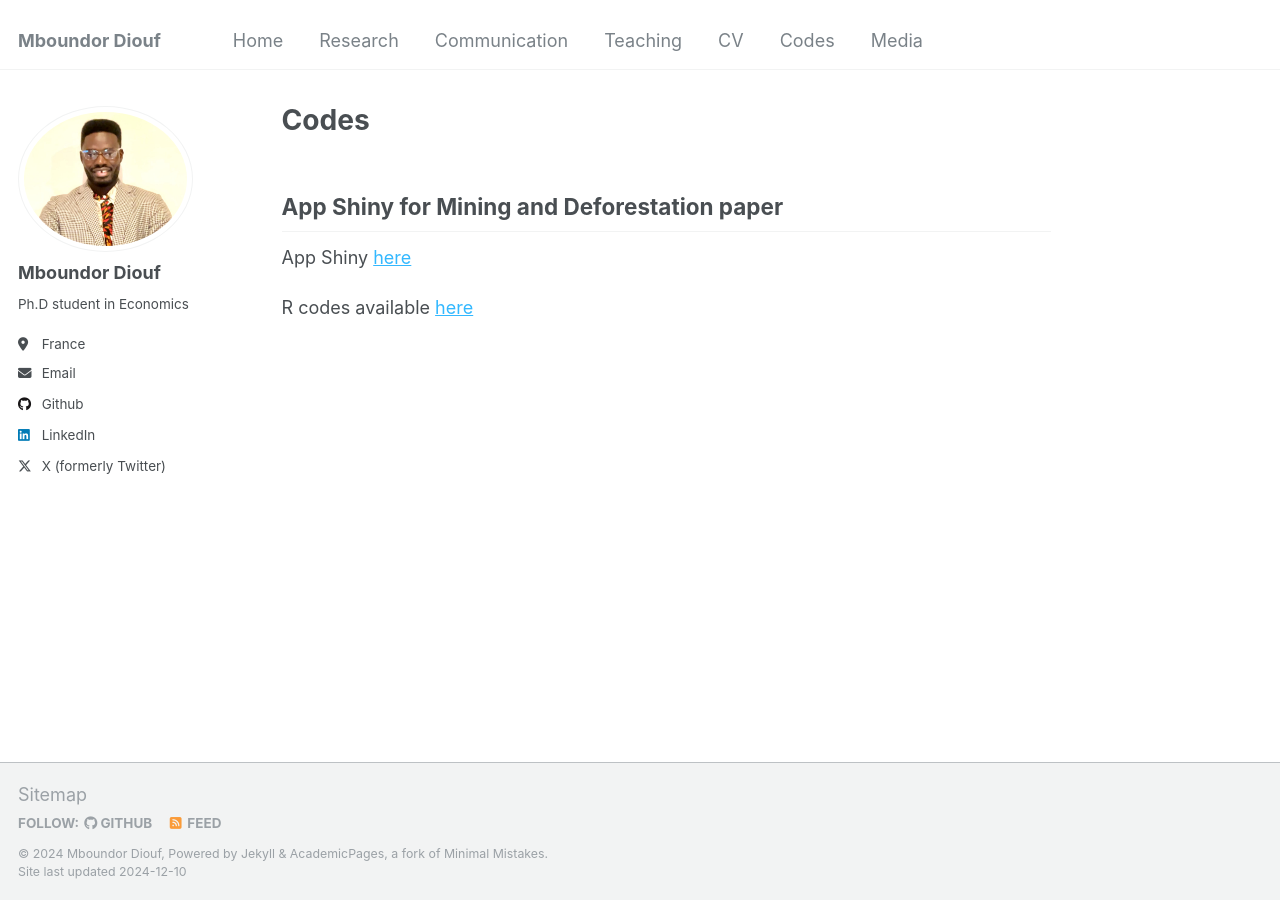
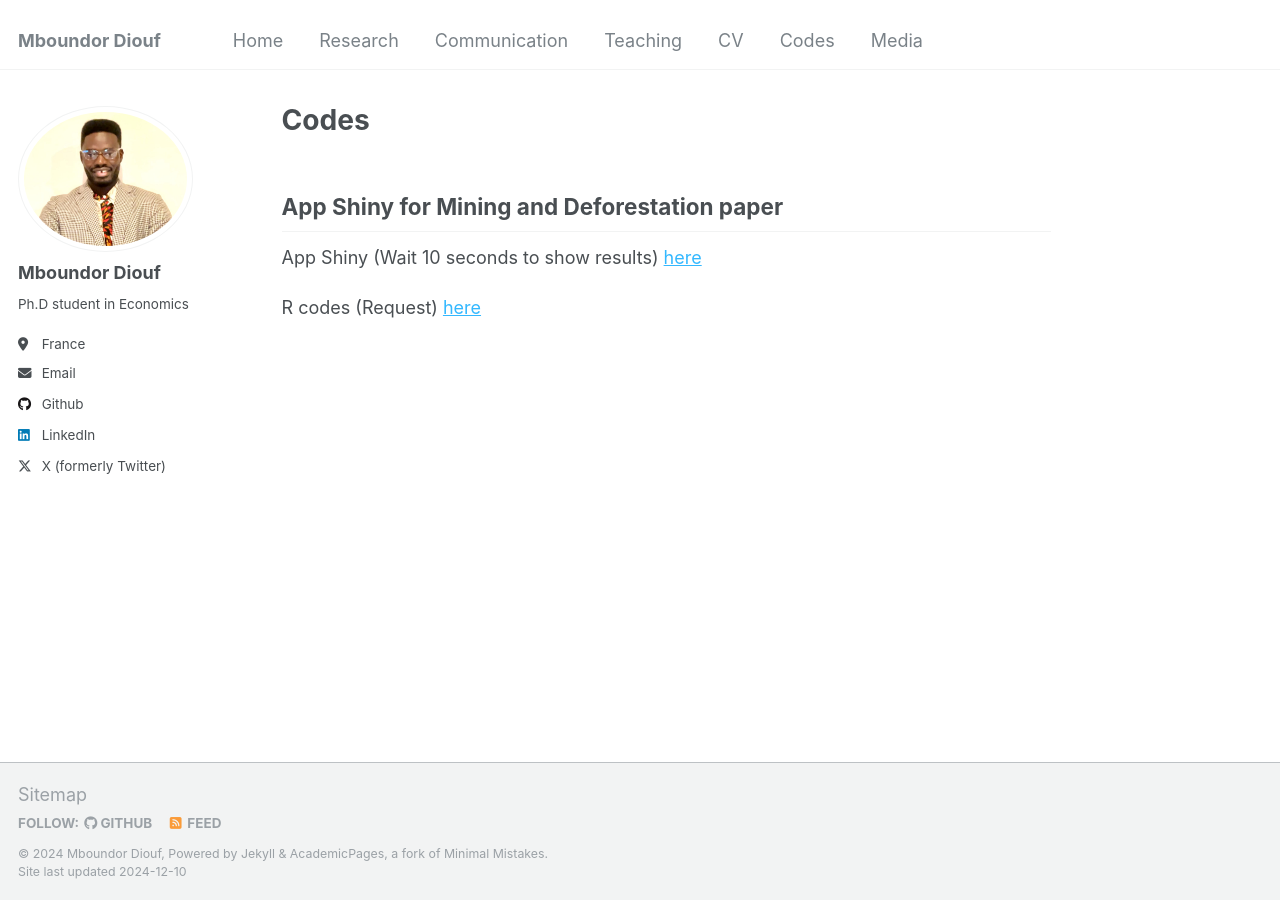
Before and after one commit to mboundordiouf/mboundordiouf.github.io, a Jekyll site: the page built from _pages/Codes.md, in a window 1280 px wide. Built offline with Jekyll 4.4.1, drawn with Linux system fonts in a browser that asks for light colours.

Commit message:
Update Codes.md

```diff
--- a/_pages/Codes.md
+++ b/_pages/Codes.md
@@ -5,6 +5,6 @@ author_profile: true
 ---
 
 ## App Shiny for Mining and Deforestation paper
-App Shiny  <a href="https://diouf.shinyapps.io/MiningDeforest_ShinyApp/" target="_blank" style="color:#33b8ff;">here</a>
+App Shiny (Wait 10 seconds to show results)  <a href="https://diouf.shinyapps.io/MiningDeforest_ShinyApp/" target="_blank" style="color:#33b8ff;">here</a>
 
-R codes available <a href="https://github.com/mboundordiouf/MiningDeforest_ShinyApp" target="_blank" style="color:#33b8ff;">here</a>
+R codes (Request) <a href="https://github.com/mboundordiouf/MiningDeforest_ShinyApp" target="_blank" style="color:#33b8ff;">here</a>
```
